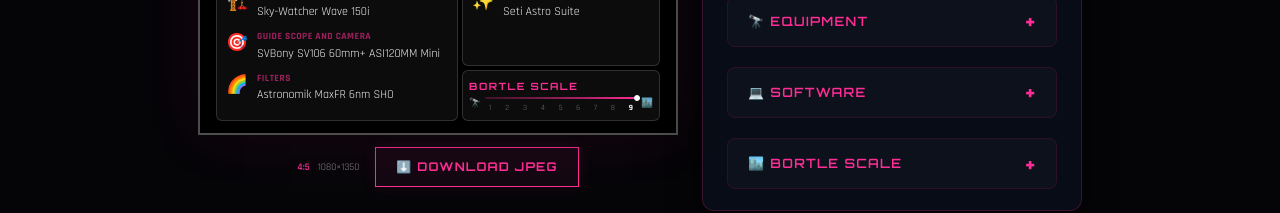
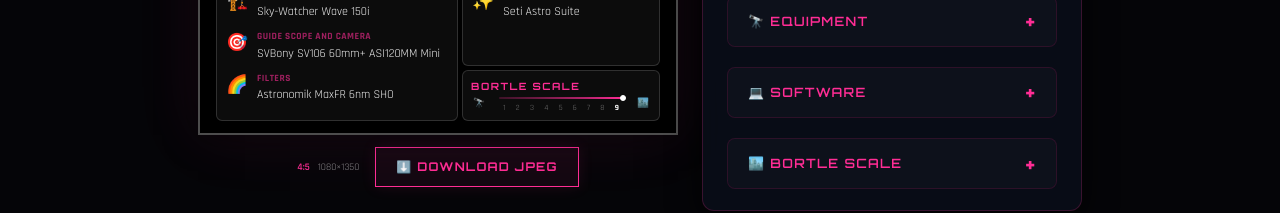
Before and after one commit to sidthesloth92/db-astro-suite, an Angular app in the folder tools/astrocard/: page / in a window 1280 px wide. Shown: the part 565-778 px from the top of the page. Built offline with nearby package versions, Linux system fonts and the light colour scheme.

Commit message:
feat: Adjust Bortle scale icon and compact row spacing, and remove unused compact section styling.

```diff
--- a/tools/astrocard/src/app/components/bortle-scale/bortle-scale.css
+++ b/tools/astrocard/src/app/components/bortle-scale/bortle-scale.css
@@ -32,6 +32,7 @@
 .bortle-icon {
   font-size: 0.75rem;
   opacity: 0.8;
+  margin: 0 2px; /* Add slight breathing room */
 }
 
 .bortle-track {
@@ -98,7 +99,7 @@
 }
 
 .bortle.compact .bortle-row {
-  gap: 0.25rem;
+  gap: 0.75rem; /* Increased spacing between scale and icons */
 }
 
 .bortle.compact .bortle-icon {
--- a/tools/astrocard/src/app/components/card-preview/card-preview.css
+++ b/tools/astrocard/src/app/components/card-preview/card-preview.css
@@ -208,10 +208,7 @@
   margin-bottom: 0 !important;
 }
 
-.compact-section {
-  padding: 0.5rem 0.375rem;
-}
-
+/* Vertical stack alignment */
 .vertical-stack .card-section {
   margin-bottom: 0 !important;
 }
```
